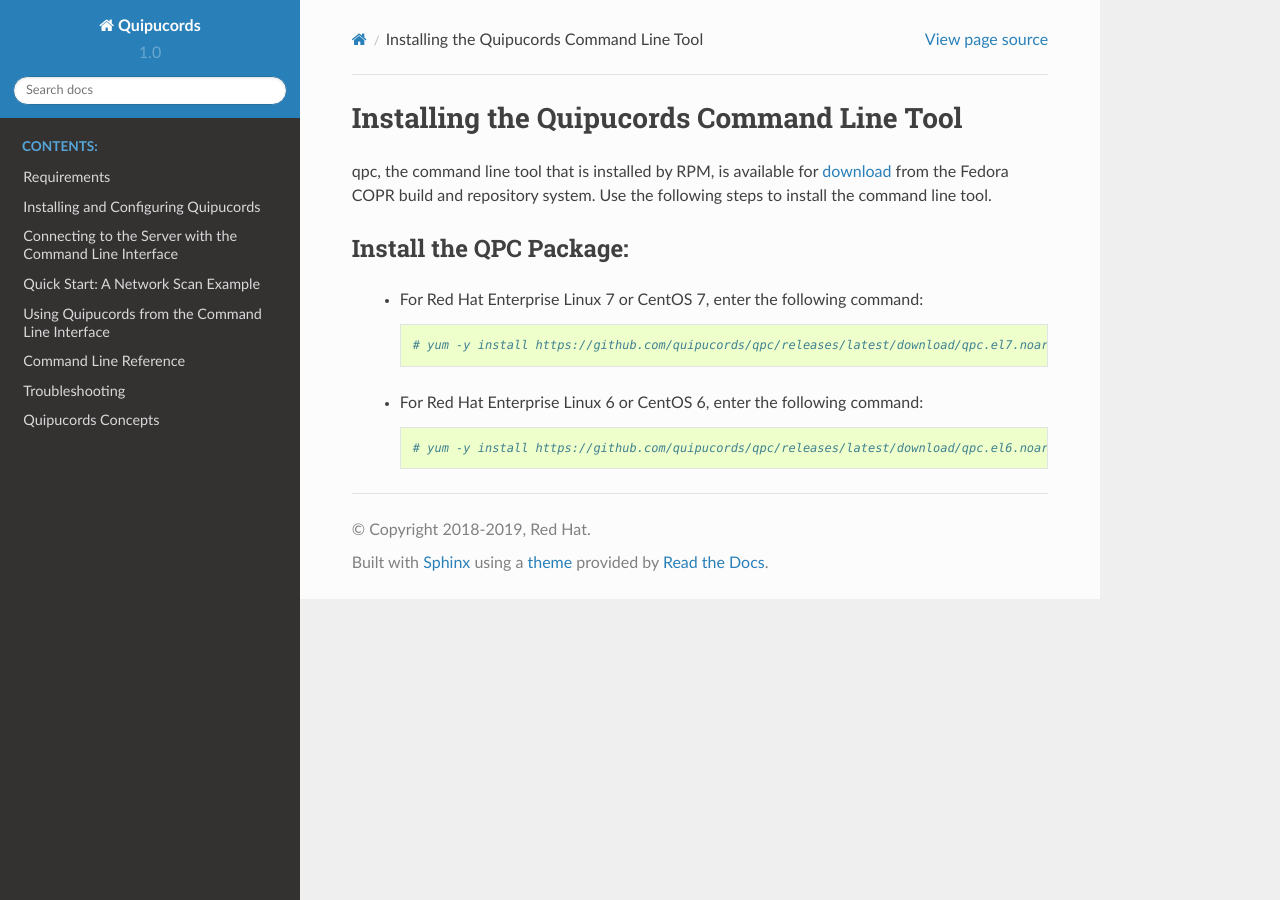
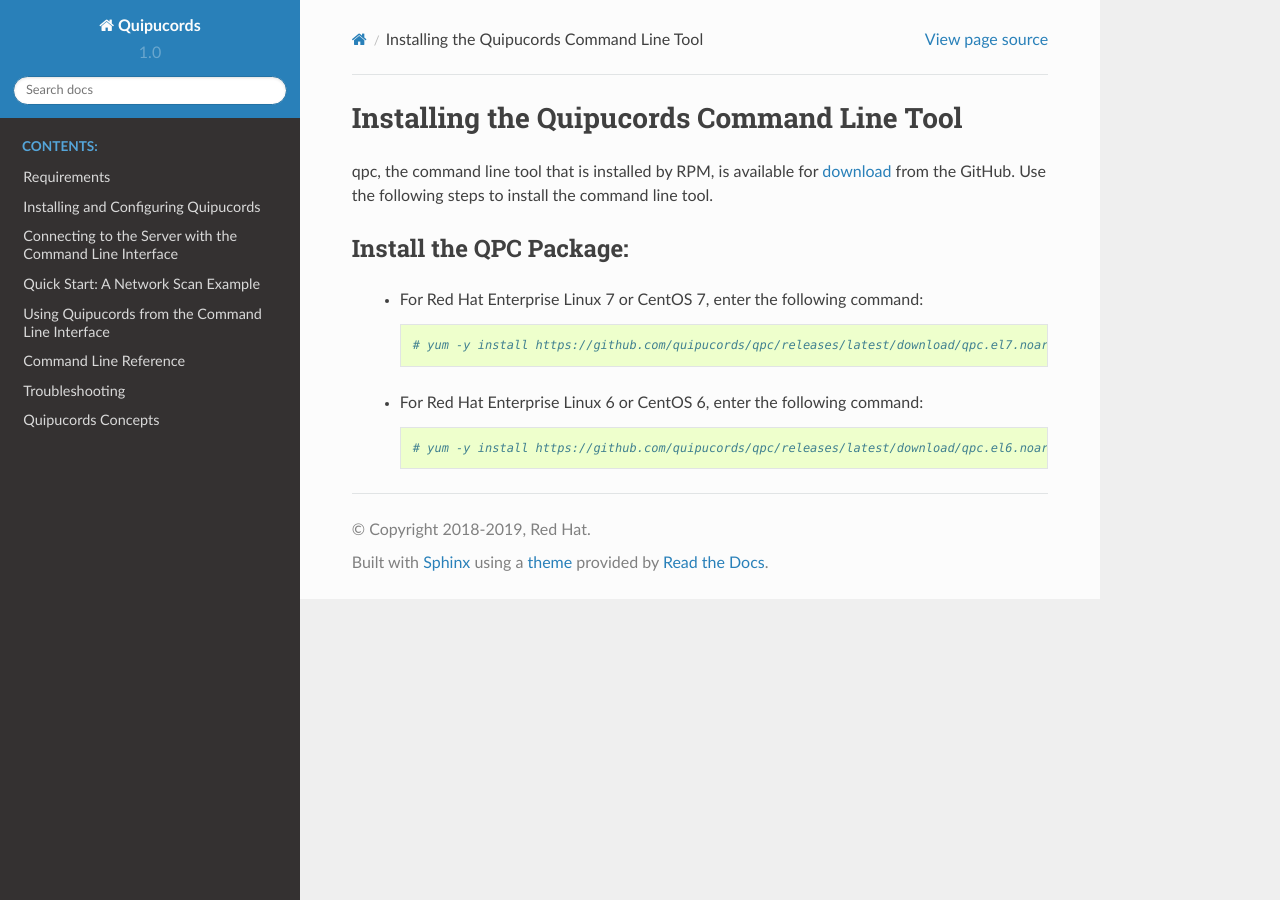
Before and after one commit to quipucords/quipudocs, a Sphinx documentation site: the page built from source/install_cli.rst, in a window 1280 px wide. Built offline with Sphinx 7.4.7 and the Read the Docs theme 2.0.0, drawn with Linux system fonts in a browser that asks for light colours.

Commit message:
Update install_cli.rst

```diff
--- a/source/install_cli.rst
+++ b/source/install_cli.rst
@@ -2,7 +2,7 @@
 
 Installing the Quipucords Command Line Tool
 ^^^^^^^^^^^^^^^^^^^^^^^^^^^^^^^^^^^^^^^^^^^
-qpc, the command line tool that is installed by RPM, is available for `download <yum -y install https://github.com/quipucords/qpc/releases/latest/>`_ from the Fedora COPR build and repository system. Use the following steps to install the command line tool.
+qpc, the command line tool that is installed by RPM, is available for `download <https://github.com/quipucords/qpc/releases/latest/>`_ from the GitHub. Use the following steps to install the command line tool.
 
 Install the QPC Package:
 ~~~~~~~~~~~~~~~~~~~~~~~~
```
